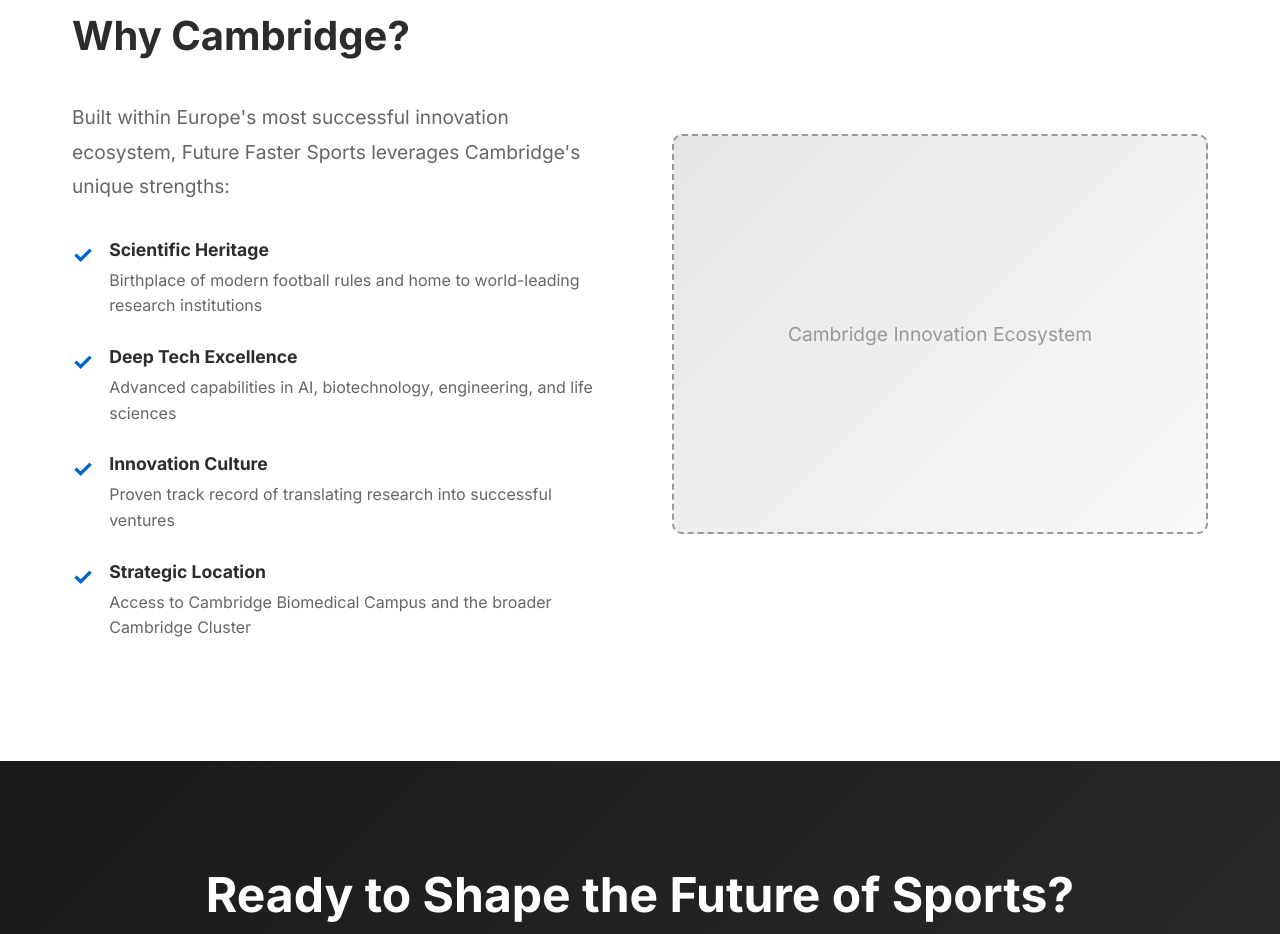
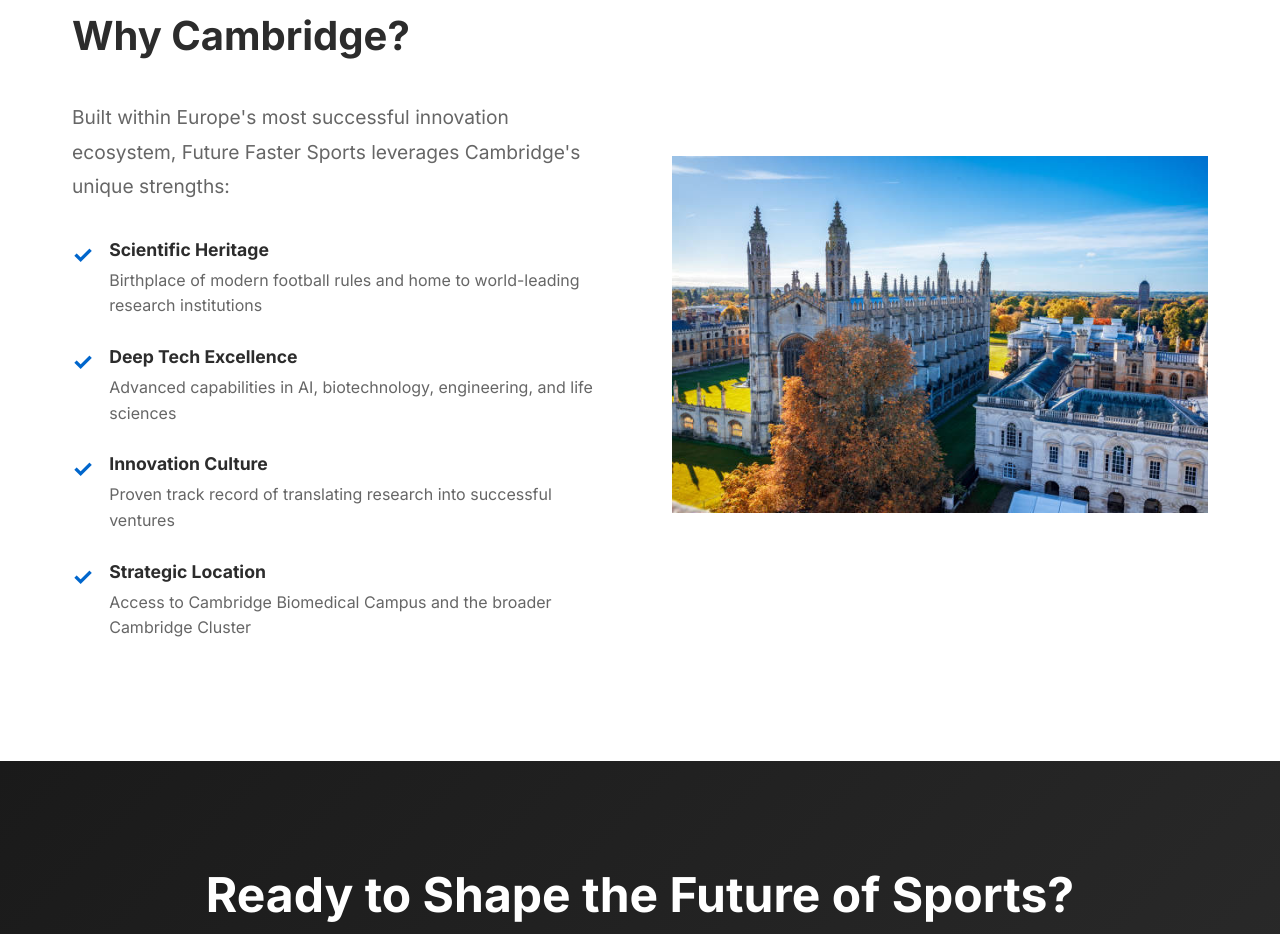
Before and after one commit to mrussum/mrussum-FFS.github.io, a plain HTML site: page index.html in a window 1280 px wide. Shown: the part 2900-3834 px from the top of the page. Drawn offline with Linux system fonts and the light colour scheme.

Commit message:
Replace image placeholder with skyline image
Replaced image placeholder with actual image of Cambridge skyline.

```diff
--- a/index.html
+++ b/index.html
@@ -180,9 +180,7 @@
                     </ul>
                 </div>
                 <div class="why-image">
-                    <div class="image-placeholder">
-                        <p>Cambridge Innovation Ecosystem</p>
-                    </div>
+                    <img src="cambridge-skyline.jpg" alt="Cambridge Innovation Ecosystem">
                 </div>
             </div>
         </div>
```
